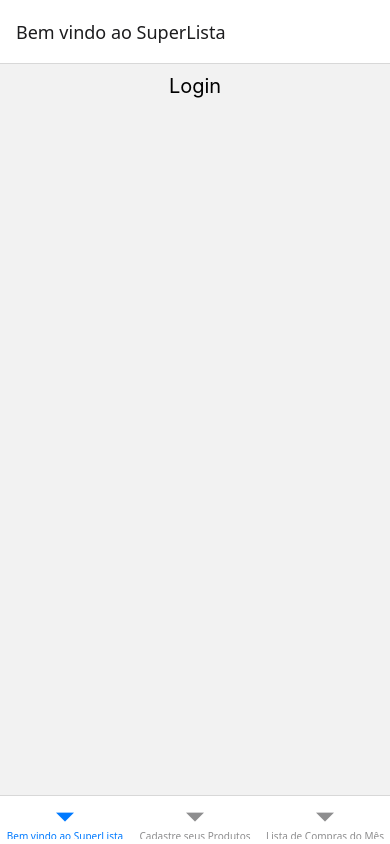
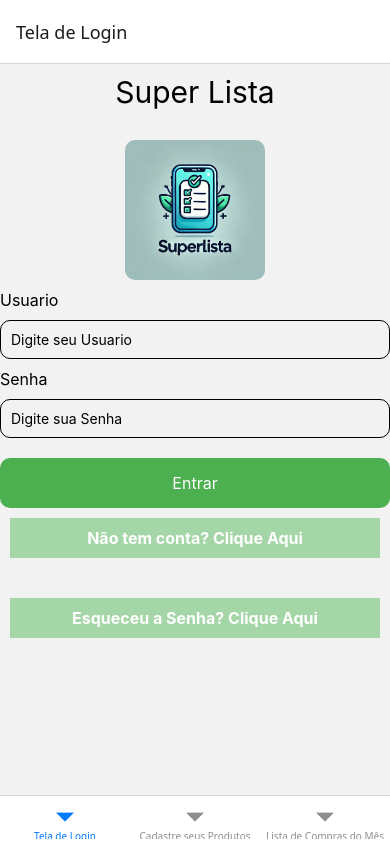
Before and after one commit to AndreSouzanl/SuperLista, a React Native app: screen / in a window 390 px wide. Built offline with nearby package versions, Linux system fonts and the light colour scheme.

Commit message:
Atualizando0405

```diff
--- a/app.json
+++ b/app.json
@@ -13,15 +13,6 @@
     },
     "ios": {
       "supportsTablet": true
-    },
-    "android": {
-      "adaptiveIcon": {
-        "foregroundImage": "./assets/adaptive-icon.png",
-        "backgroundColor": "#ffffff"
-      }
-    },
-    "web": {
-      "favicon": "./assets/favicon.png"
     }
   }
 }
--- a/src/router/routes.jsx
+++ b/src/router/routes.jsx
@@ -9,7 +9,7 @@ export default function Routes() {
   return (
     <NavigationContainer>
       <Tab.Navigator>
-        <Tab.Screen  name="Bem vindo ao SuperLista" component={Login} />
+        <Tab.Screen  name="Tela de Login" component={Login} />
         <Tab.Screen name="Cadastre seus Produtos" component={Cadastro} />
         <Tab.Screen name="Lista de Compras do Mês" component={Lista} />
       </Tab.Navigator>
--- a/src/screens/Login/Login.jsx
+++ b/src/screens/Login/Login.jsx
@@ -1,11 +1,45 @@
-import { View, Text } from 'react-native'
-import { styles } from '../../styles/styles'
+import {
+  View,
+  Text,
+  TextInput,
+  Image,
+  TouchableOpacity,
 
+} from "react-native";
+import { styles } from "../../styles/styles";
+import { useState } from "react";
 
 export default function Login() {
   return (
     <View style={styles.container}>
-      <Text style={styles.texto}>Login</Text>
+      <Text style={styles.texto}>Super Lista</Text>
+      <Image
+        source={require("../../../assets/des_telas/logo.jpg")}
+        style={styles.img}
+      />
+      <View style={styles.containerInput}>
+        <Text style={styles.label}>Usuario</Text>
+        <TextInput style={styles.input} placeholder="Digite seu Usuario" />
+        <Text style={styles.label}>Senha</Text>
+        <TextInput style={styles.input}  placeholder="Digite sua Senha" secureTextEntry={true} />
+
+        <TouchableOpacity style={styles.botao} onPress={() => {}}>
+          <Text style={styles.textoBotao}>Entrar</Text>
+        </TouchableOpacity>
+      </View>
+
+      <View style={styles.botoesEstilos}>
+        <TouchableOpacity style={styles.botoes} onPress={() => {}}>
+          <Text style={[styles.botoesEstilos, styles.corFundo]}>
+            Não tem conta? Clique Aqui
+          </Text>
+        </TouchableOpacity>
+        <TouchableOpacity style={styles.botoes} onPress={() => {}}>
+          <Text style={[styles.botoesEstilos, styles.corFundo]}>
+            Esqueceu a Senha? Clique Aqui
+          </Text>
+        </TouchableOpacity>
+      </View>
     </View>
-  )
+  );
 }
--- a/src/styles/styles.js
+++ b/src/styles/styles.js
@@ -1,24 +1,84 @@
 export const styles = {
   container: {
-    padding: "20",
+    padding: "10",
     alignItems: "center",
   },
   texto: {
     color: "black",
-    fontSize: 20,
+    fontSize: 30,
     padding: 10,
   },
   img: {
-    width: 120,
-    height: 40,
+    width: 140,
+    height: 140,
+    marginBottom: 10,
+    marginTop: 20,
+    borderRadius: 10,
   },
   input: {
     marginBottom: 10,
-    backgroundColor: "#cccccc",
     color: "#000",
+    borderWidth: 1, // espessura da borda
+    borderColor: "#000", // cor da borda
+    borderStyle: "solid",
+    borderRadius: 10, // borda arredondada
+    padding: 10, // espaçamento interno
   },
 
   lista: {
     marginTop: 20,
   },
+
+  containerInput: {
+    padding: "10",
+    width: "100%",
+  },
+  label: {
+    color: "#000",
+    fontSize: 16,
+    marginBottom: 10,
+  },
+  botao: {
+    alignItems: "center",
+    justifyContent: "center",
+    width: "100%",
+    backgroundColor: "#4CAF50",
+    padding: 15,
+    borderRadius: 10,
+    marginTop: 10,
+  },
+  textoBotao: {
+    color: "#fff",
+    fontSize: 16,
+  },
+  botoes: {
+    alignItems: "center",
+    justifyContent: "center",
+  },
+  botoesEstilos: {
+    color: "#000",
+    fontSize: 16,
+    padding: 10,
+    color: "#000",
+    marginBottom: 40,
+    width: "100%",
+  },
+  corFundo: {
+    color: "#fff",
+    textAlign: "center",
+    fontSize: 16,
+  },
+  corFundo: {
+    color: "#fff",
+    textAlign: "center",
+    fontSize: 16,
+  },
+  corFundo: {
+    backgroundColor: "#A5D6A7",
+    color: "#fff",
+    textAlign: "center",
+    fontSize: 16,
+    fontWeight: "bold",
+     width: "100%",
+  },
 };
```
Also changed, not shown: package.json (+6 -6 lines), assets/logo/logo.png (added), 1 other file (tests, documents, lock files or other folders).
